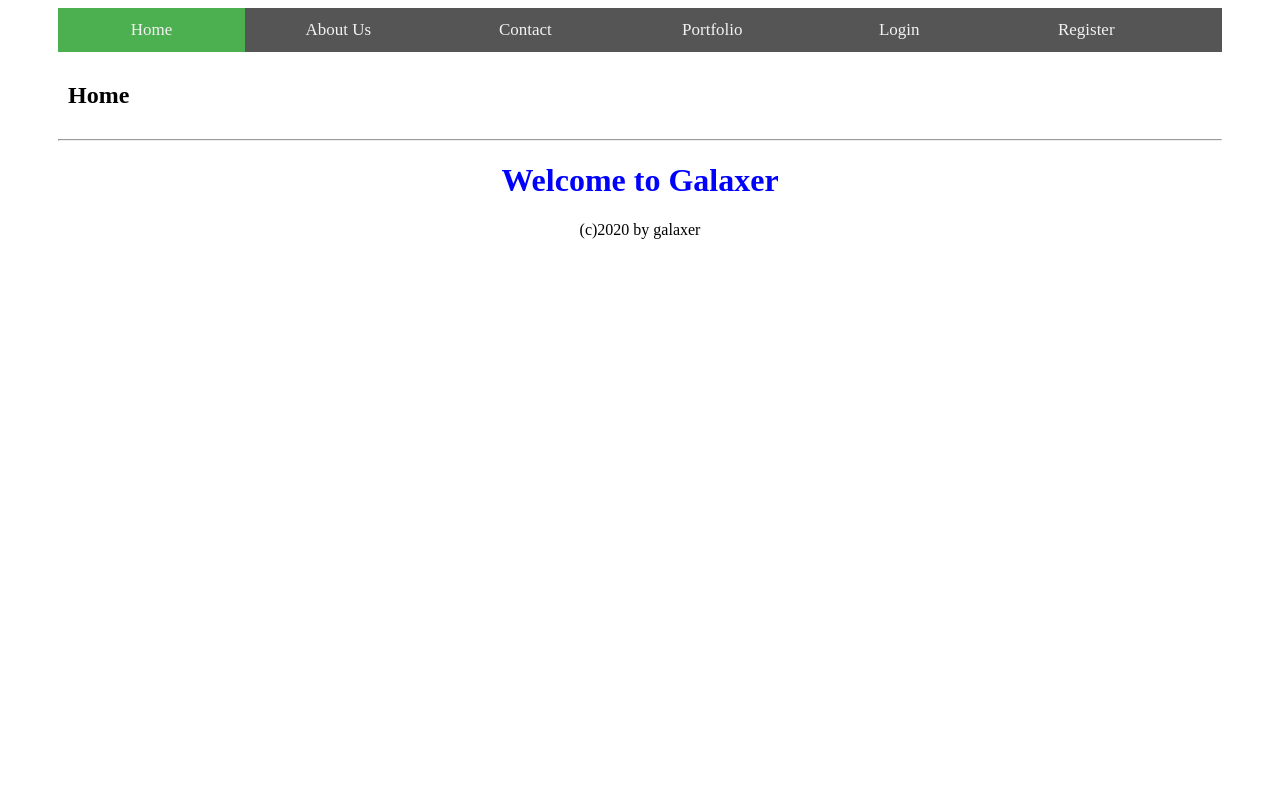
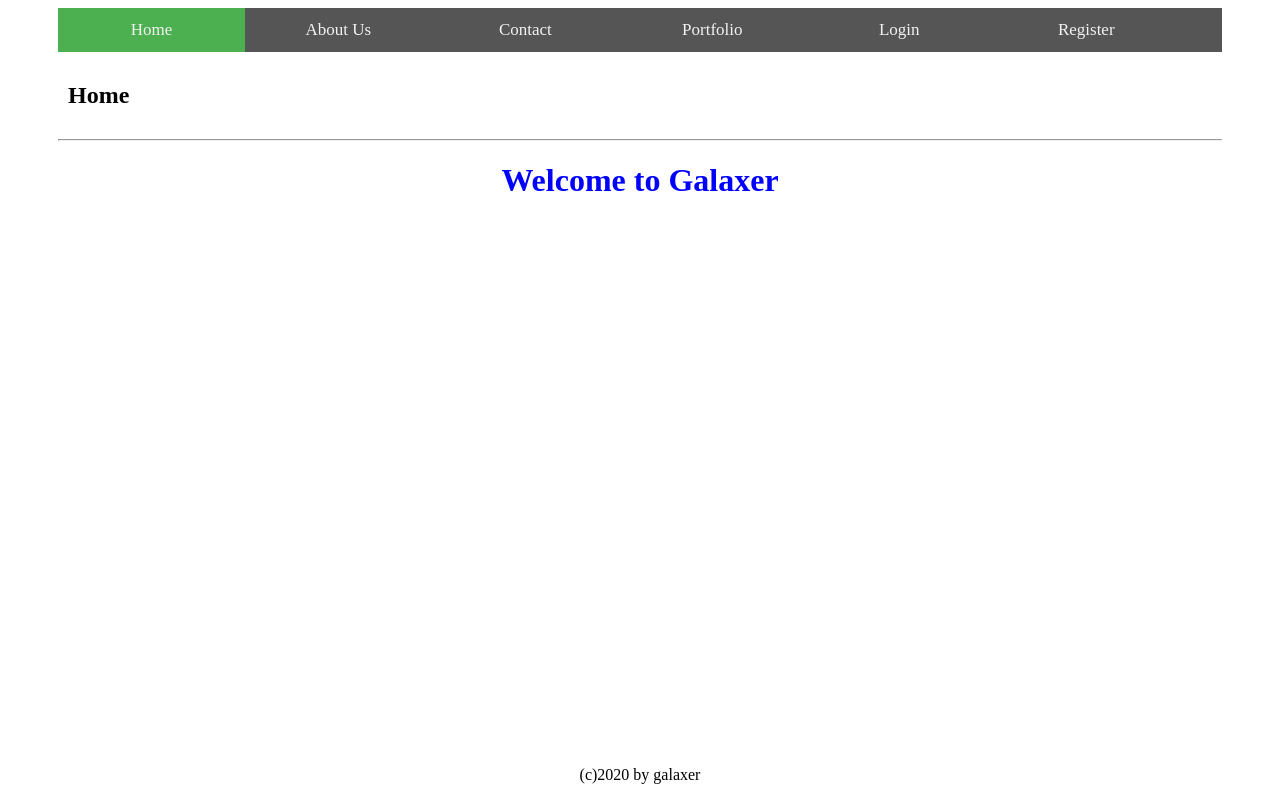
Before and after one commit to muzflex/Sam-Magagula, a plain HTML site: page index.html in a window 1280 px wide. Drawn offline with Linux system fonts and the light colour scheme.

Commit message:
logo update

```diff
--- a/style.css
+++ b/style.css
@@ -25,7 +25,7 @@ h2 {
 }
 
 footer {
-  /* position: fixed; */
+  position: fixed;
   left: 0;
   bottom: 0;
   width: 100%;
```
Also changed, not shown: index.html (+1 -1 lines), Galaxerlogo.png (added).
